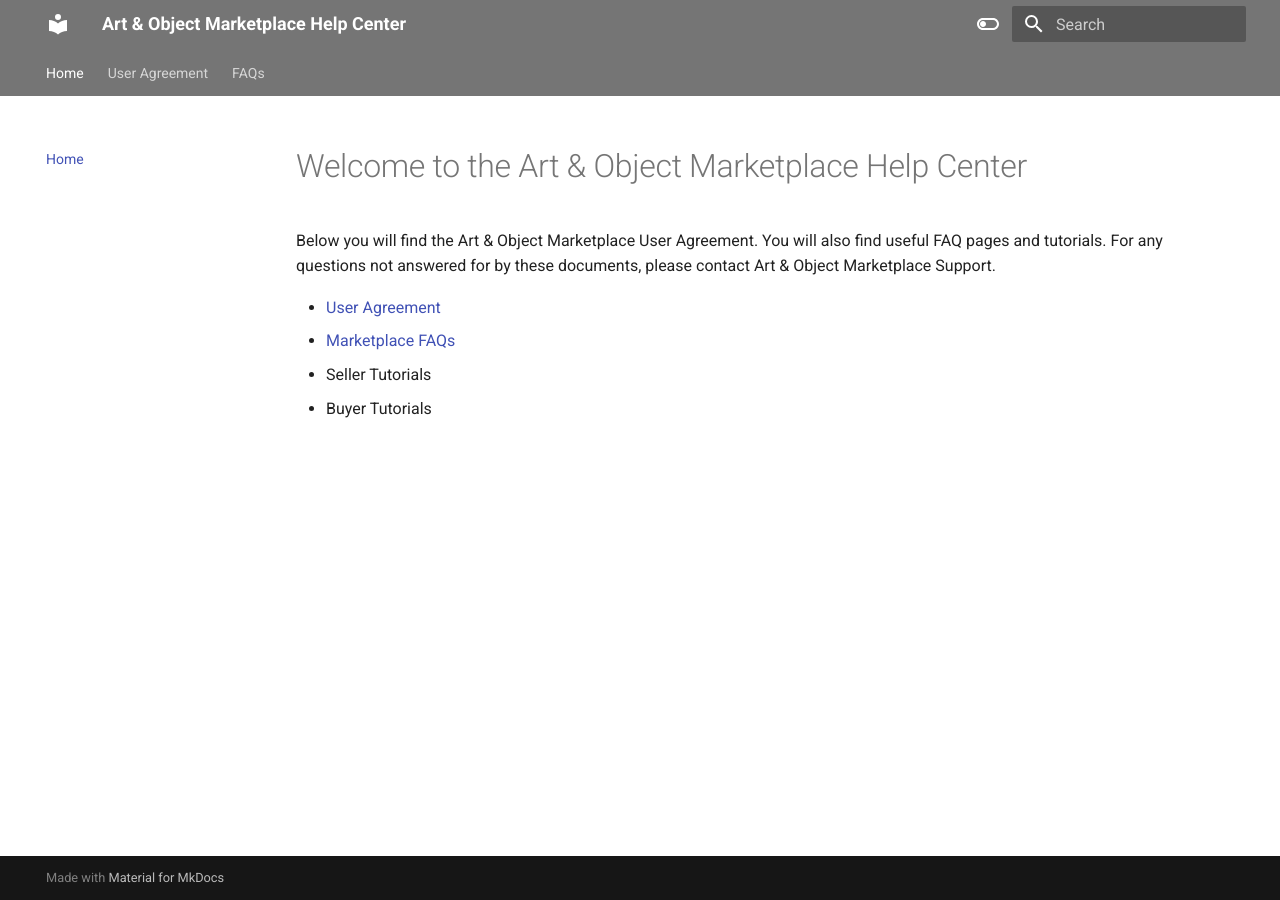
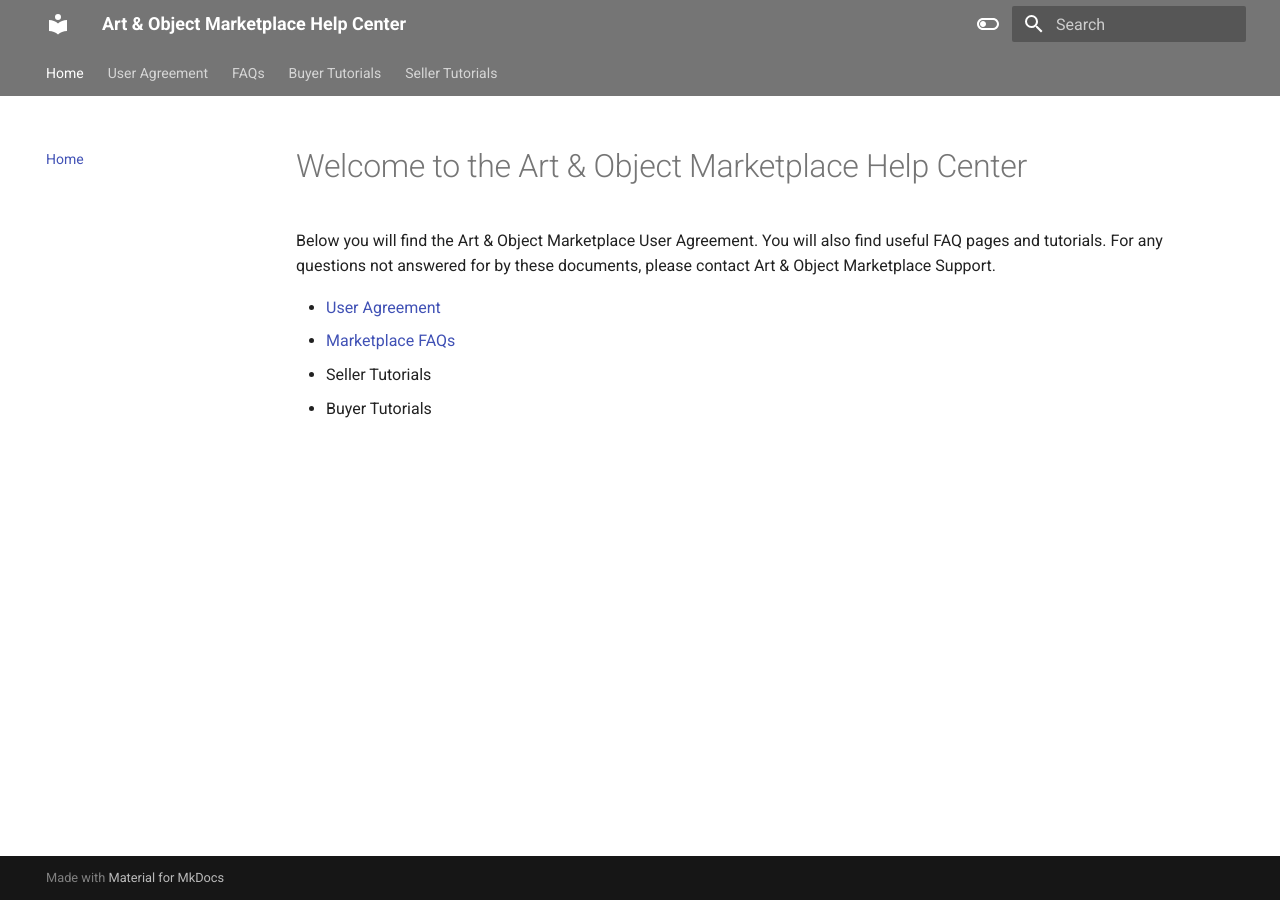
Before and after one commit to Journalistic/marketplace-docs, an MkDocs documentation site: the page built from docs/index.md, in a window 1280 px wide. Built offline with MkDocs 1.6.1 and Material for MkDocs 9.7.7, drawn with Linux system fonts in a browser that asks for light colours.

Commit message:
Update mkdocs.yml

```diff
--- a/mkdocs.yml
+++ b/mkdocs.yml
@@ -29,3 +29,5 @@ nav:
   - Home: 'index.md'
   - User Agreement: 'terms.md'
   - FAQs: 'faq.md'
+  - Buyer Tutorials: 'buyertutor.md'
+  - Seller Tutorials: 'sellertutor.md'
```
